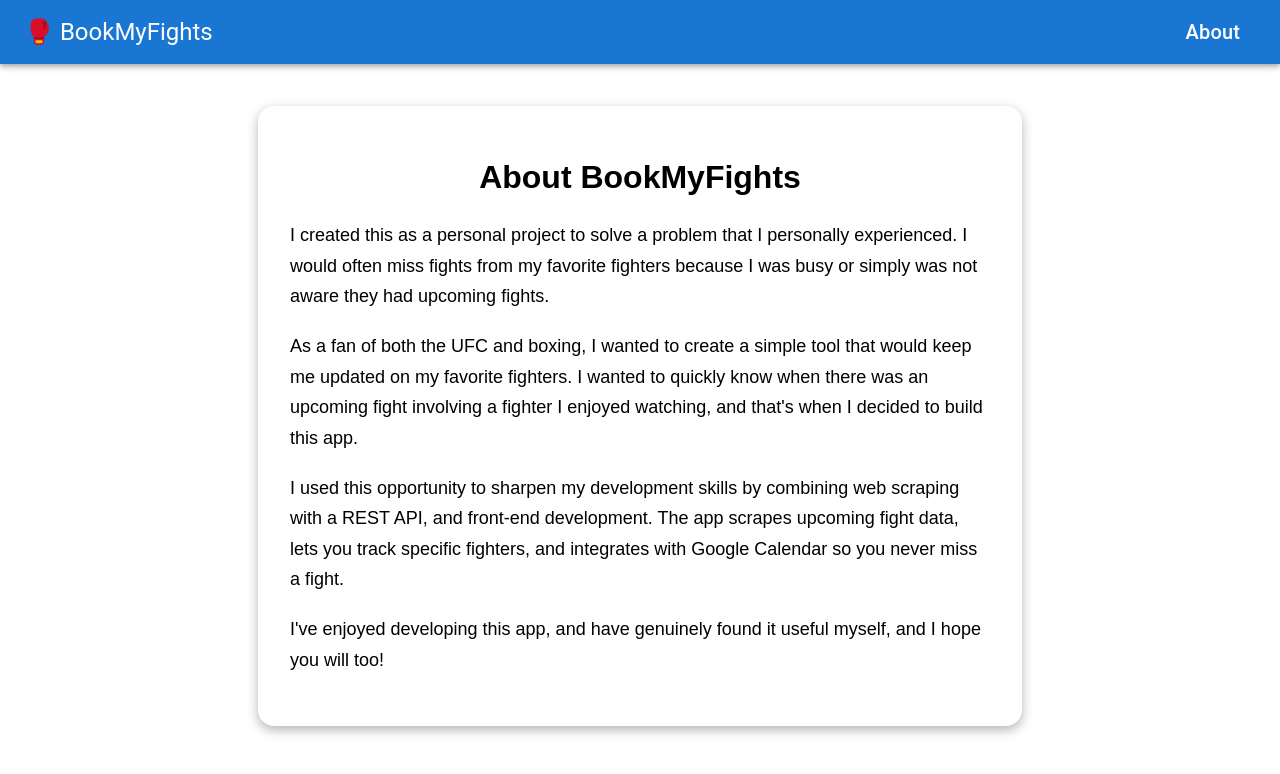
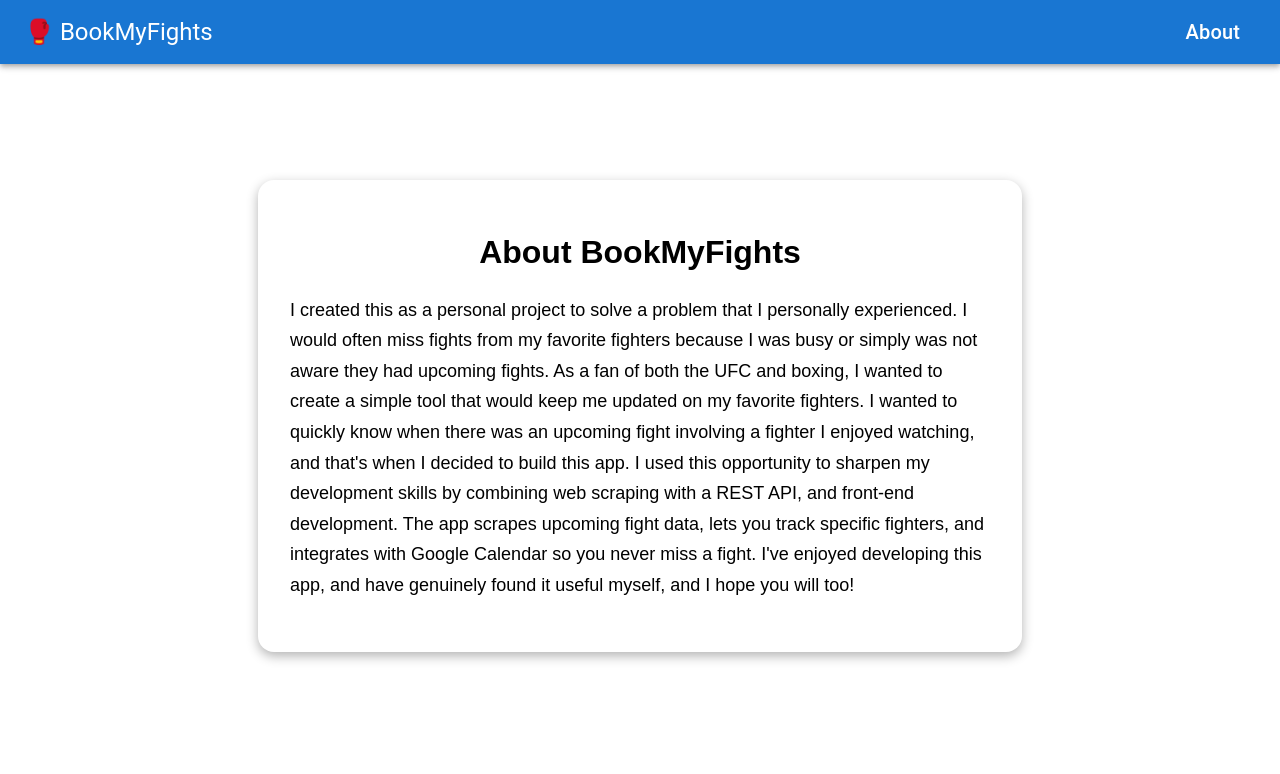
Before and after one commit to JSS01/BookMyFights, a React (Create React App) app in the folder client/: page /about in a window 1280 px wide. Shown: the top 774 px of the page. Built offline with nearby package versions, Linux system fonts and the light colour scheme.

Commit message:
Minor UI Changes

```diff
--- a/client/src/index.css
+++ b/client/src/index.css
@@ -1,6 +1,6 @@
 body {
   margin: 0;
-  font-family: -apple-system, BlinkMacSystemFont, 'Segoe UI', 'Roboto', 'Oxygen',
+  font-family: -apple-system, BlinkMacSystemFont, '','Segoe UI', 'Roboto', 'Oxygen',
     'Ubuntu', 'Cantarell', 'Fira Sans', 'Droid Sans', 'Helvetica Neue',
     sans-serif;
   -webkit-font-smoothing: antialiased;
--- a/client/src/pages/About.js
+++ b/client/src/pages/About.js
@@ -10,20 +10,14 @@
         <p className="about-text">
           I created this as a personal project to solve a problem that I personally experienced.
           I would often miss fights from my favorite fighters because I was busy or simply was not aware they had upcoming fights.
-        </p>
 
-        <p className="about-text">
           As a fan of both the UFC and boxing, I wanted to create a simple tool that would keep me updated on my favorite fighters.
           I wanted to quickly know when there was an upcoming fight involving a fighter I enjoyed watching, and that's when I decided to build this app.
-        </p>
 
-        <p className="about-text">
           I used this opportunity to sharpen my development skills by combining web scraping with a REST API,
           and front-end development. The app scrapes upcoming fight data, lets you track specific fighters, and integrates with
           Google Calendar so you never miss a fight.
-        </p>
 
-        <p className="about-text">
           I've enjoyed developing this app, and have genuinely found it useful myself, and I hope you will too!
         </p>
 
--- a/client/src/pages/Dashboard.js
+++ b/client/src/pages/Dashboard.js
@@ -1,6 +1,5 @@
 import React, { useEffect, useState } from 'react'
 import axios from 'axios';
-import { useUser } from '../contexts/UserContext';
 import { Button } from '@mui/material';
 import TableRowsIcon from '@mui/icons-material/TableRows';
 import { Snackbar, Alert, Container, Typography, Box } from '@mui/material';
@@ -12,7 +11,6 @@
 
 const Dashboard = () => {
 
-  const { user } = useUser();
   const [userFighters, setUserFighters] = useState([]);
   const [upcomingFights, setupcomingFights] = useState([]);
   const [openModal, setOpenModal] = useState(false);
@@ -95,7 +93,7 @@
   return (
     <Container maxWidth="md" sx={{ mt: 4, mb: 4 }}>
       <Typography variant="h4" textAlign={"center"} gutterBottom>
-        Welcome, {user.userName}
+        Your Roster
       </Typography>
 
         <FightersSection
```
